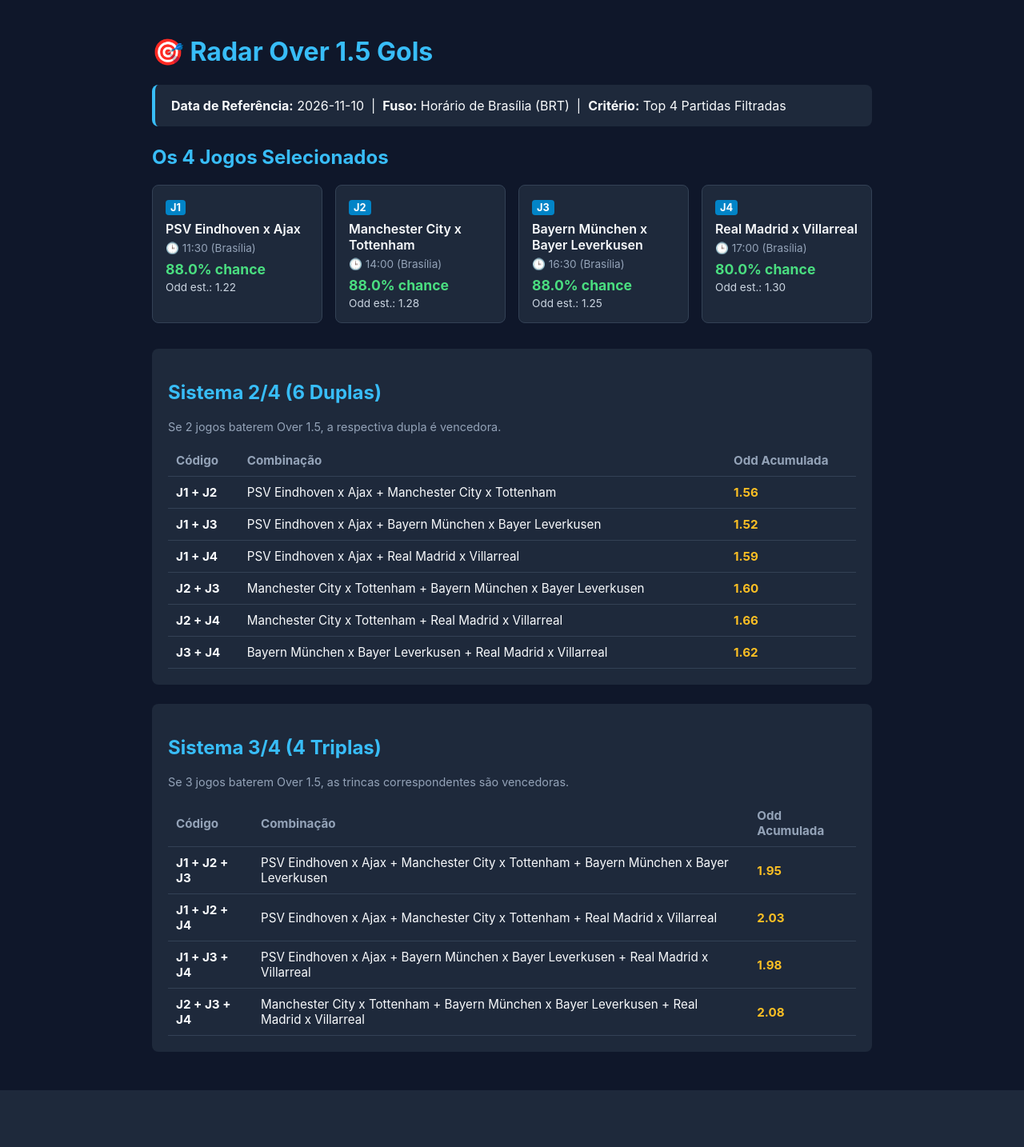
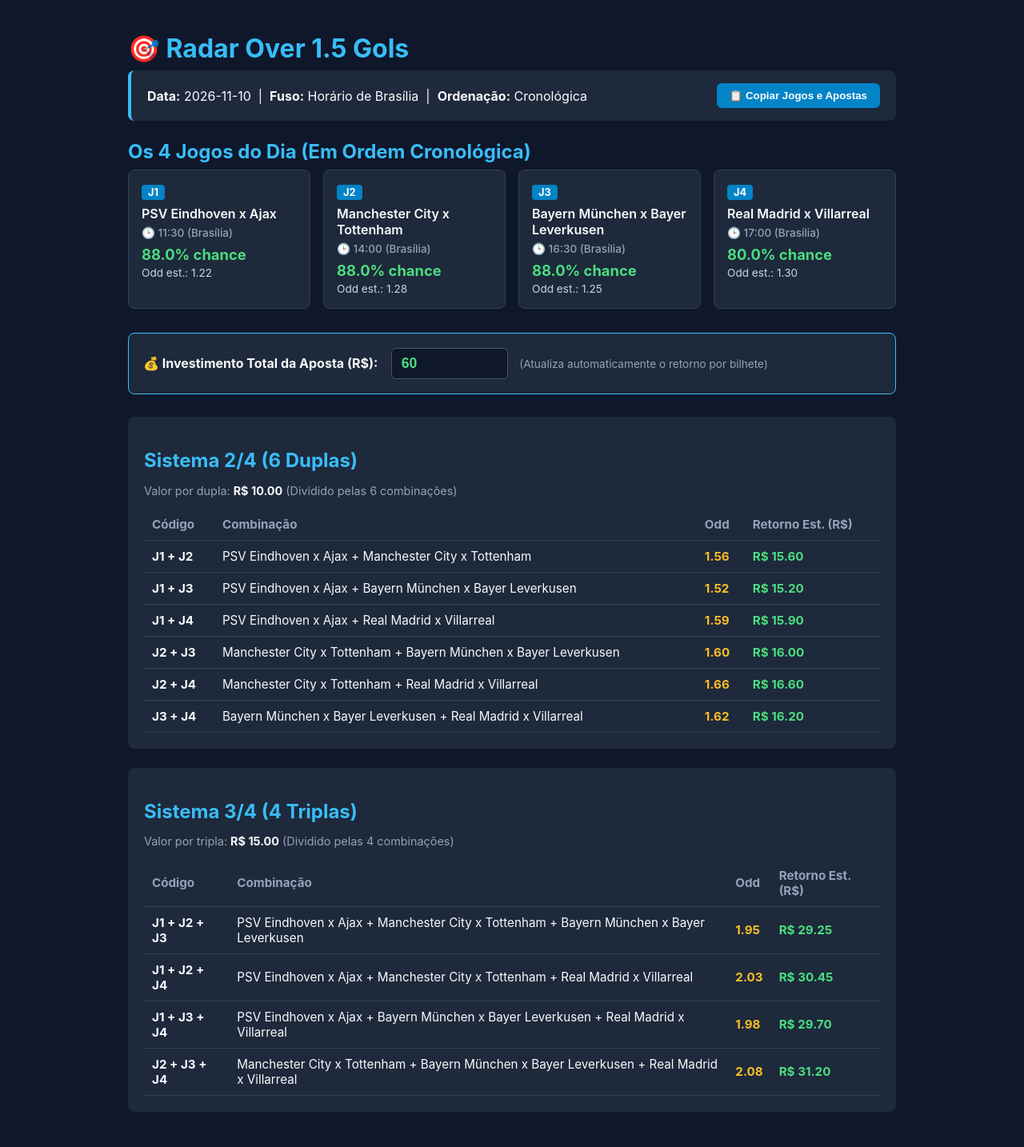
Before and after one commit to rogersales719/radar-over15, a Flask app: page / in a window 1280 px wide. Shown: the whole page at 80% size. Before the commit the page ends 1363 px from the top, so only its background shows below. Run offline with Flask 3, Linux system fonts and the light colour scheme.

Commit message:
Update index.html

```diff
--- a/templates/index.html
+++ b/templates/index.html
@@ -3,34 +3,43 @@
 <head>
     <meta charset="UTF-8">
     <meta name="viewport" content="width=device-width, initial-scale=1.0">
-    <title>Top 4 Over 1.5 - Sistema de Apostas</title>
+    <title>Radar Over 1.5 - Sistema 2/4 e 3/4</title>
     <style>
-        body { font-family: -apple-system, BlinkMacSystemFont, "Segoe UI", Roboto, sans-serif; background: #0f172a; color: #f8fafc; margin: 0; padding: 24px; }
-        .container { max-width: 900px; margin: 0 auto; }
-        h1, h2 { color: #38bdf8; }
-        .meta-header { background: #1e293b; padding: 16px 20px; border-radius: 8px; margin-bottom: 24px; border-left: 4px solid #38bdf8; }
-        .grid-jogos { display: grid; grid-template-columns: repeat(auto-fit, minmax(200px, 1fr)); gap: 16px; margin-bottom: 32px; }
+        body { font-family: -apple-system, BlinkMacSystemFont, "Segoe UI", Roboto, sans-serif; background: #0f172a; color: #f8fafc; margin: 0; padding: 20px; }
+        .container { max-width: 960px; margin: 0 auto; }
+        h1, h2 { color: #38bdf8; margin-bottom: 8px; }
+        .meta-header { background: #1e293b; padding: 16px 20px; border-radius: 8px; margin-bottom: 24px; border-left: 4px solid #38bdf8; display: flex; justify-content: space-between; align-items: center; flex-wrap: wrap; gap: 10px; }
+        .btn-copiar { background: #0284c7; color: #fff; border: none; padding: 8px 16px; border-radius: 6px; font-weight: bold; cursor: pointer; transition: 0.2s; }
+        .btn-copiar:hover { background: #0369a1; }
+        .grid-jogos { display: grid; grid-template-columns: repeat(auto-fit, minmax(210px, 1fr)); gap: 16px; margin-bottom: 30px; }
         .card-jogo { background: #1e293b; padding: 16px; border-radius: 8px; border: 1px solid #334155; }
-        .tag-rotulo { font-size: 0.8rem; background: #0284c7; color: #fff; padding: 2px 6px; border-radius: 4px; font-weight: bold; }
-        .horario { font-size: 0.85rem; color: #94a3b8; margin-top: 6px; }
-        .prob { font-size: 1.1rem; color: #4ade80; font-weight: bold; margin-top: 8px; }
+        .tag-rotulo { font-size: 0.8rem; background: #0284c7; color: #fff; padding: 2px 8px; border-radius: 4px; font-weight: bold; }
+        .horario { font-size: 0.85rem; color: #94a3b8; margin-top: 6px; font-weight: 500; }
+        .prob { font-size: 1.15rem; color: #4ade80; font-weight: bold; margin-top: 8px; }
+        .calculadora-box { background: #1e293b; border: 1px solid #38bdf8; padding: 18px; border-radius: 8px; margin-bottom: 28px; }
+        .calculadora-box label { font-size: 1rem; font-weight: bold; color: #f8fafc; margin-right: 12px; }
+        .input-moeda { background: #0f172a; border: 1px solid #475569; color: #4ade80; font-size: 1.1rem; font-weight: bold; padding: 8px 12px; border-radius: 6px; width: 120px; }
         .secao-sistema { background: #1e293b; padding: 20px; border-radius: 8px; margin-bottom: 24px; }
         table { width: 100%; border-collapse: collapse; margin-top: 12px; }
         th, td { text-align: left; padding: 10px; border-bottom: 1px solid #334155; font-size: 0.95rem; }
         th { color: #94a3b8; }
         .odd-destaque { color: #fbbf24; font-weight: bold; }
+        .retorno-destaque { color: #4ade80; font-weight: bold; }
     </style>
 </head>
 <body>
     <div class="container">
         <h1>🎯 Radar Over 1.5 Gols</h1>
         <div class="meta-header">
-            <strong>Data de Referência:</strong> {{ data_brasilia }} &nbsp;|&nbsp;
-            <strong>Fuso:</strong> Horário de Brasília (BRT) &nbsp;|&nbsp;
-            <strong>Critério:</strong> Top 4 Partidas Filtradas
+            <div>
+                <strong>Data:</strong> {{ data_brasilia }} &nbsp;|&nbsp;
+                <strong>Fuso:</strong> Horário de Brasília &nbsp;|&nbsp;
+                <strong>Ordenação:</strong> Cronológica
+            </div>
+            <button class="btn-copiar" onclick="copiarBilhetes()">📋 Copiar Jogos e Apostas</button>
         </div>
 
-        <h2>Os 4 Jogos Selecionados</h2>
+        <h2>Os 4 Jogos do Dia (Em Ordem Cronológica)</h2>
         <div class="grid-jogos">
             {% for jogo in jogos %}
             <div class="card-jogo">
@@ -43,15 +52,26 @@
             {% endfor %}
         </div>
 
+        <!-- Calculadora de Banca -->
+        <div class="calculadora-box">
+            <label for="valorTotal">💰 Investimento Total da Aposta (R$):</label>
+            <input type="number" id="valorTotal" class="input-moeda" value="60" min="1" step="1" oninput="atualizarCalculos()">
+            <span style="color: #94a3b8; font-size: 0.85rem; margin-left: 10px;">(Atualiza automaticamente o retorno por bilhete)</span>
+        </div>
+
+        <!-- Sistema 2/4 -->
         <div class="secao-sistema">
             <h2>Sistema 2/4 (6 Duplas)</h2>
-            <p style="color: #94a3b8; font-size: 0.9rem;">Se 2 jogos baterem Over 1.5, a respectiva dupla é vencedora.</p>
+            <p style="color: #94a3b8; font-size: 0.9rem;">
+                Valor por dupla: <strong id="valorPorDupla" style="color: #f8fafc;">R$ 10,00</strong> (Dividido pelas 6 combinações)
+            </p>
             <table>
                 <thead>
                     <tr>
                         <th>Código</th>
                         <th>Combinação</th>
-                        <th>Odd Acumulada</th>
+                        <th>Odd</th>
+                        <th>Retorno Est. (R$)</th>
                     </tr>
                 </thead>
                 <tbody>
@@ -60,21 +80,26 @@
                         <td><strong>{{ item.rotulos }}</strong></td>
                         <td>{{ item.jogos }}</td>
                         <td class="odd-destaque">{{ "%.2f"|format(item.odd_total) }}</td>
+                        <td class="retorno-destaque retorno-dupla" data-odd="{{ item.odd_total }}">R$ 0,00</td>
                     </tr>
                     {% endfor %}
                 </tbody>
             </table>
         </div>
 
+        <!-- Sistema 3/4 -->
         <div class="secao-sistema">
             <h2>Sistema 3/4 (4 Triplas)</h2>
-            <p style="color: #94a3b8; font-size: 0.9rem;">Se 3 jogos baterem Over 1.5, as trincas correspondentes são vencedoras.</p>
+            <p style="color: #94a3b8; font-size: 0.9rem;">
+                Valor por tripla: <strong id="valorPorTripla" style="color: #f8fafc;">R$ 15,00</strong> (Dividido pelas 4 combinações)
+            </p>
             <table>
                 <thead>
                     <tr>
                         <th>Código</th>
                         <th>Combinação</th>
-                        <th>Odd Acumulada</th>
+                        <th>Odd</th>
+                        <th>Retorno Est. (R$)</th>
                     </tr>
                 </thead>
                 <tbody>
@@ -83,11 +108,50 @@
                         <td><strong>{{ item.rotulos }}</strong></td>
                         <td>{{ item.jogos }}</td>
                         <td class="odd-destaque">{{ "%.2f"|format(item.odd_total) }}</td>
+                        <td class="retorno-destaque retorno-tripla" data-odd="{{ item.odd_total }}">R$ 0,00</td>
                     </tr>
                     {% endfor %}
                 </tbody>
             </table>
         </div>
     </div>
+
+    <script>
+        function atualizarCalculos() {
+            const inputVal = parseFloat(document.getElementById('valorTotal').value) || 0;
+
+            // Sistema 2/4 (6 duplas)
+            const valorDupla = inputVal / 6;
+            document.getElementById('valorPorDupla').innerText = "R$ " + valorDupla.toFixed(2);
+            document.querySelectorAll('.retorno-dupla').forEach(td => {
+                const odd = parseFloat(td.getAttribute('data-odd'));
+                td.innerText = "R$ " + (valorDupla * odd).toFixed(2);
+            });
+
+            // Sistema 3/4 (4 triplas)
+            const valorTripla = inputVal / 4;
+            document.getElementById('valorPorTripla').innerText = "R$ " + valorTripla.toFixed(2);
+            document.querySelectorAll('.retorno-tripla').forEach(td => {
+                const odd = parseFloat(td.getAttribute('data-odd'));
+                td.innerText = "R$ " + (valorTripla * odd).toFixed(2);
+            });
+        }
+
+        function copiarBilhetes() {
+            let texto = "🎯 TOP 4 JOGOS - OVER 1.5 GOLS (Horário de Brasília)\n\n";
+            document.querySelectorAll('.card-jogo').forEach((card, idx) => {
+                const titulo = card.querySelector('div:nth-child(2)').innerText;
+                const hora = card.querySelector('.horario').innerText;
+                texto += `J${idx+1}: ${titulo} - ${hora}\n`;
+            });
+            texto += "\n📌 Acesse o painel para conferir as 6 duplas (2/4) e 4 triplas (3/4)!";
+            navigator.clipboard.writeText(texto).then(() => {
+                alert("Jogos e bilhetes copiados para a área de transferência com sucesso!");
+            });
+        }
+
+        // Executa ao carregar a página
+        atualizarCalculos();
+    </script>
 </body>
 </html>
```
